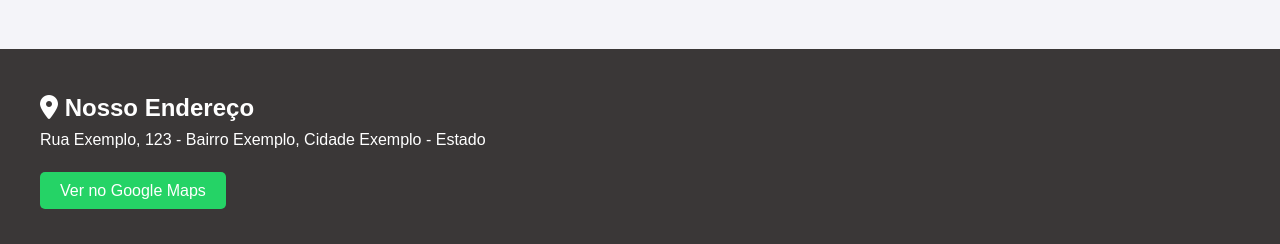
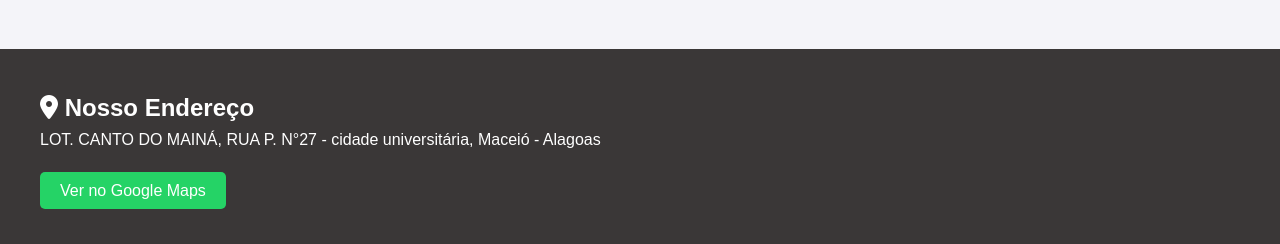
Before and after one commit to IderlanOliveira/ENGETRONIC, a plain HTML site: page index.html in a window 1280 px wide. Shown: the part 2305-2549 px from the top of the page. Drawn offline with Linux system fonts and the light colour scheme.

Commit message:
Update index.html

```diff
--- a/index.html
+++ b/index.html
@@ -118,7 +118,7 @@
     <!-- Seção de Endereço e Link para Google Maps -->
     <section class="contato">
         <h2><i class="fas fa-map-marker-alt"></i> Nosso Endereço</h2>
-        <p>Rua Exemplo, 123 - Bairro Exemplo, Cidade Exemplo - Estado</p>
+        <p>LOT. CANTO DO MAINÁ, RUA P. N°27 - cidade universitária, Maceió - Alagoas</p>
         <br>
         <a href="https://www.google.com/maps/@-9.559889,-35.7698976,3a,90y,333.29h,63.9t/data=!3m7!1e1!3m5!1suNpPesB4Cjv2AAD3TctqZw!2e0!6shttps:%2F%2Fstreetviewpixels-pa.googleapis.com%2Fv1%2Fthumbnail%3Fcb_client%3Dmaps_sv.tactile%26w%3D900%26h%3D600%26pitch%3D26.101916925368243%26panoid%3DuNpPesB4Cjv2AAD3TctqZw%26yaw%3D333.2915883712728!7i13312!8i6656?coh=205410&entry=ttu&g_ep=EgoyMDI0MDkyNS4wIKXMDSoASAFQAw%3D%3D" target="_blank" class="map-link">
             Ver no Google Maps
```
